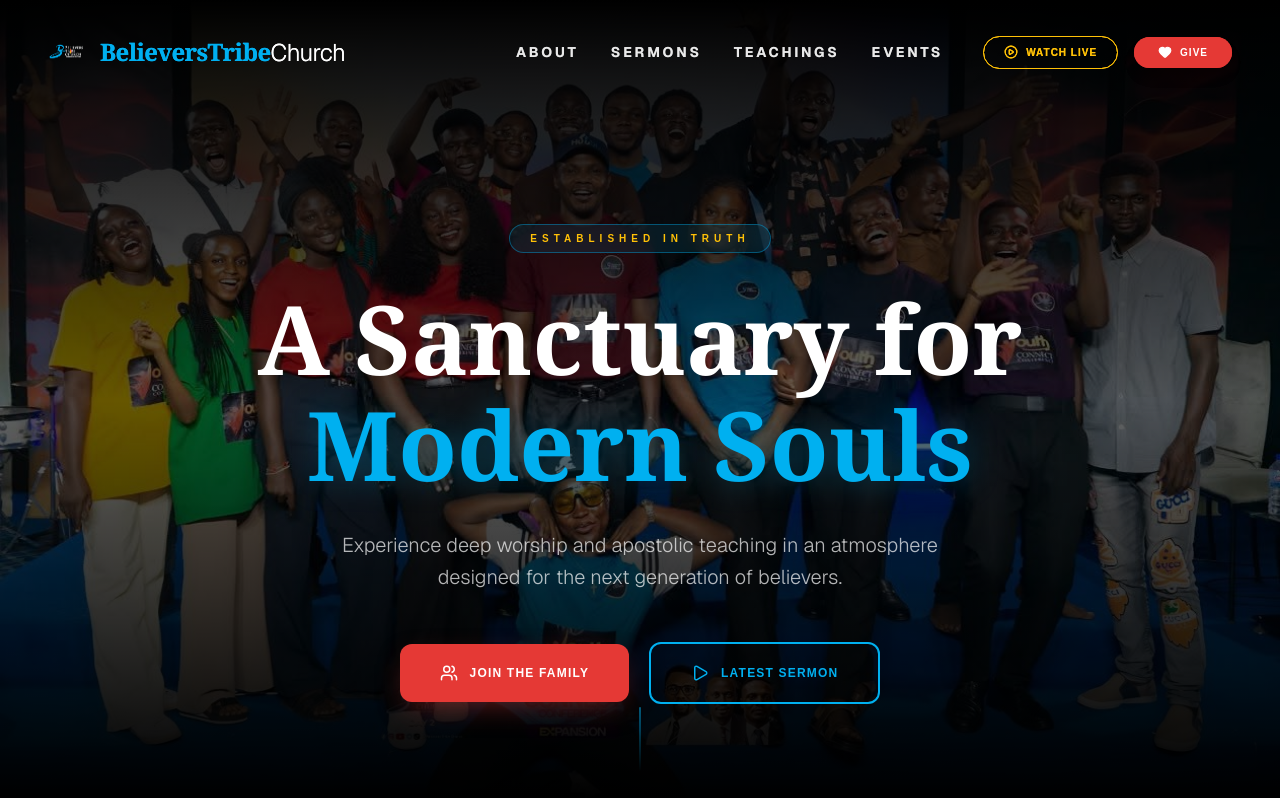
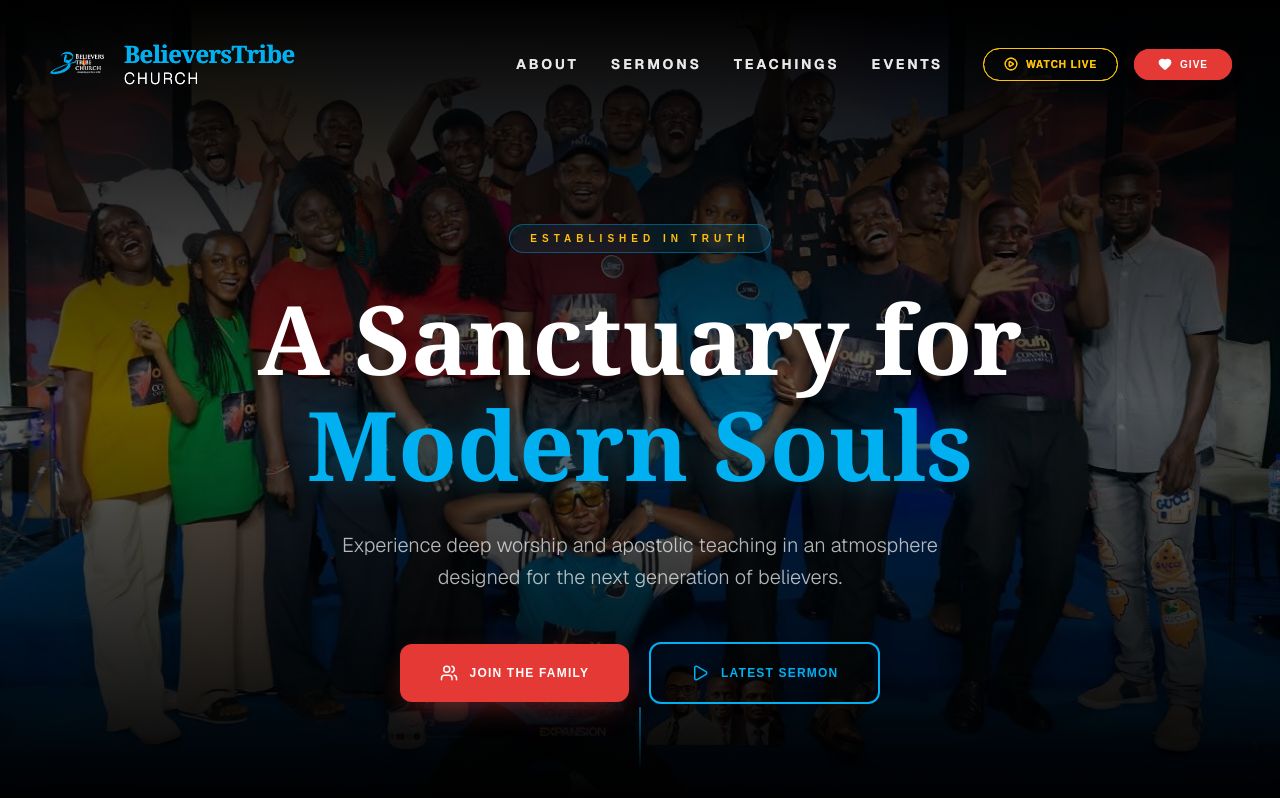
Before and after one commit to tari-2004/btc-app, a Next.js app: page / in a window 1280 px wide. Shown: the top 798 px of the page. Built offline with nearby package versions, Linux system fonts and the light colour scheme.

Commit message:
Updated the navbar

```diff
--- a/app/components/navbar.tsx
+++ b/app/components/navbar.tsx
@@ -58,18 +58,26 @@ export default function Navbar() {
   <motion.div
     initial={{ opacity: 0, x: -20 }}
     animate={{ opacity: 1, x: 0 }}
-            className="flex items-center gap-3 cursor-pointer"
+    className="flex items-center gap-3 cursor-pointer group"
   >
-            <div className="relative w-10 h-10 flex-shrink-0">
+    {/* Enlarged Logo Image Container */}
+    <div className="relative w-12 h-12 sm:w-16 sm:h-16 flex-shrink-0 transition-transform duration-300 group-hover:scale-110">
       <img
         src="/images/white-1.png"
         alt="Sovereign Grace Logo"
         className="w-full h-full object-contain"
       />
     </div>
-            <span className="text-lg sm:text-2xl font-serif font-bold tracking-tight text-[#00B0F0] whitespace-nowrap">
-              BelieversTribe<span className="text-white font-sans font-light">Church</span>
+
+    {/* Church Name */}
+    <div className="flex flex-col justify-center">
+      <span className="text-xl sm:text-2xl font-serif font-bold tracking-tight text-[#00B0F0] leading-tight whitespace-nowrap">
+        BelieversTribe
       </span>
+      <span className="text-white font-sans font-light text-sm sm:text-base tracking-[0.1em] uppercase leading-tight">
+        Church
+      </span>
+    </div>
   </motion.div>
 </Link>
 
```
Lines whose indentation alone changed are shown as unchanged.
